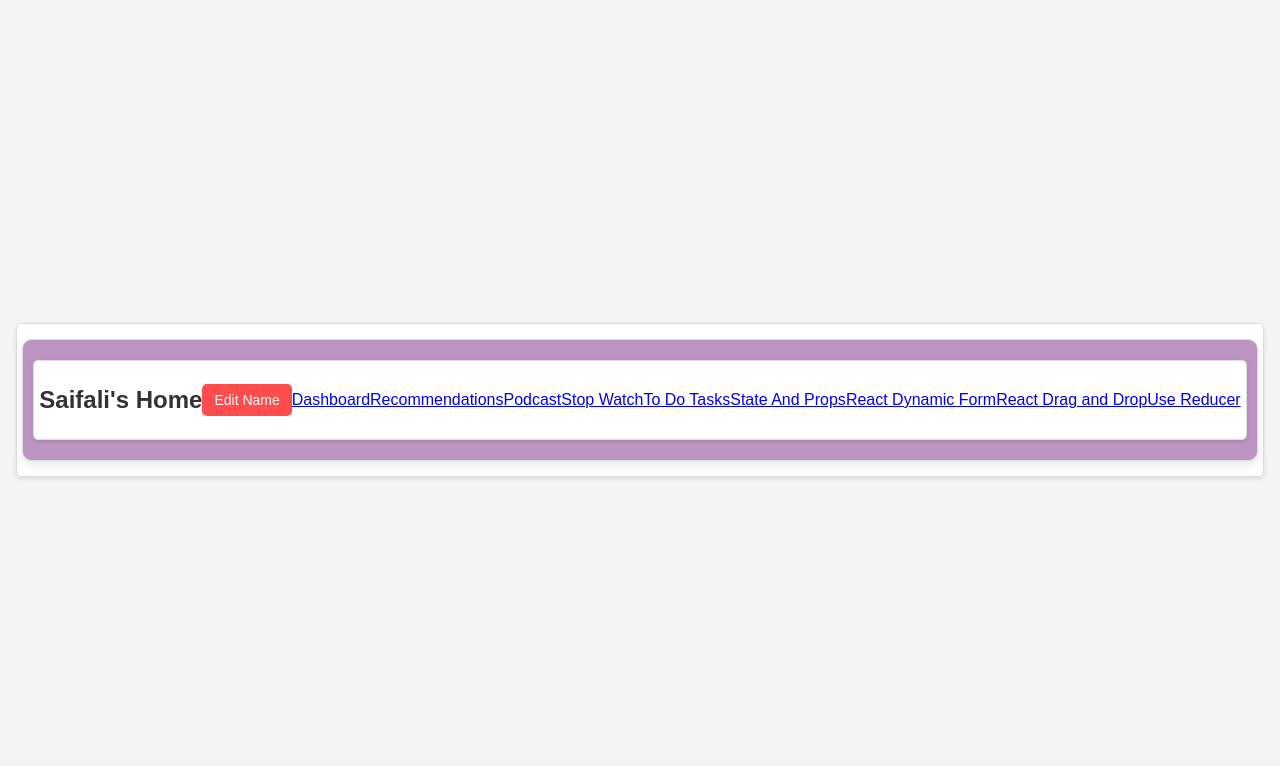
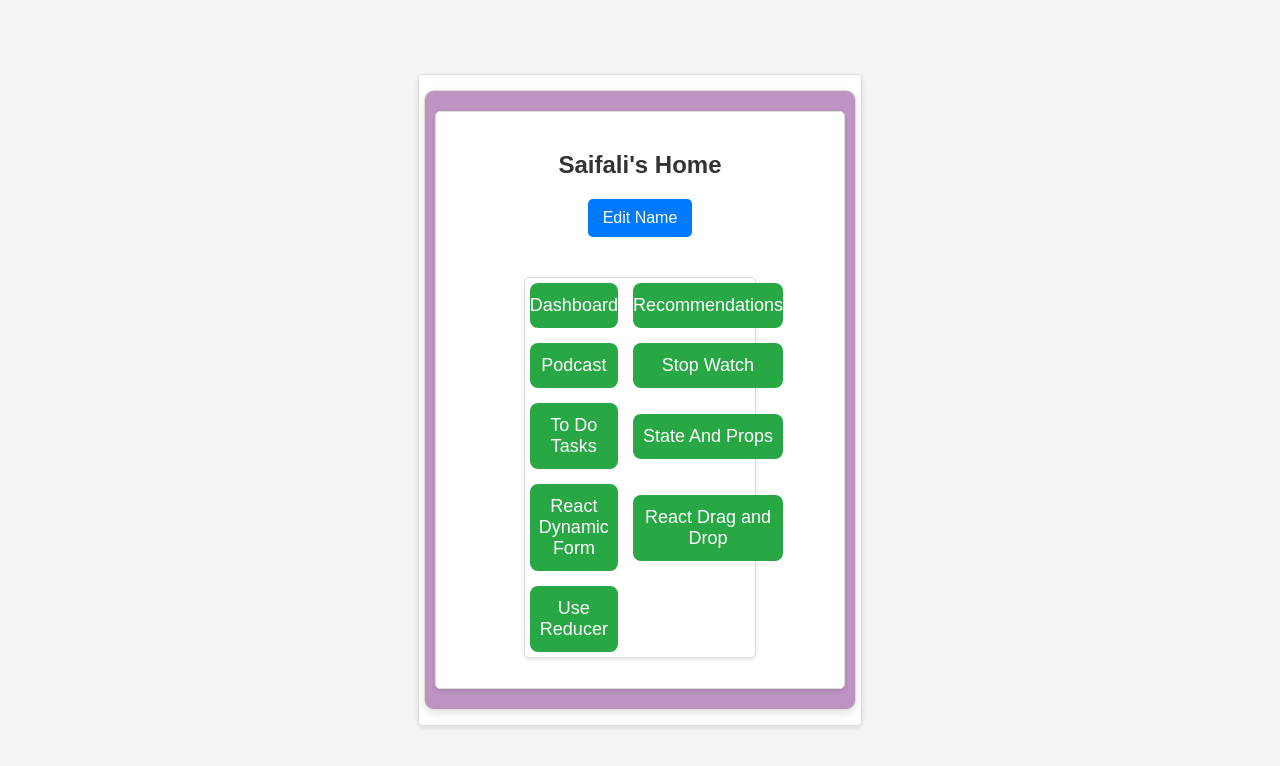
Before and after one commit to sakshipatel29/React-Mini-Projects, a React (Create React App) app in the folder projects/: page / in a window 1280 px wide. Shown: the top 766 px of the page. Built offline with nearby package versions, Linux system fonts and the light colour scheme.

Commit message:
css update

```diff
--- /dev/null
+++ b/projects/src/components/Home.css
@@ -0,0 +1,67 @@
+/* Home.css */
+
+.home-container {
+    display: flex;
+    flex-direction: column;
+    align-items: center;
+    text-align: center;
+    padding: 20px;
+    font-family: Arial, sans-serif;
+}
+
+h2 {
+    font-size: 24px;
+    color: #333;
+    margin-bottom: 20px;
+}
+
+.edit-button {
+    padding: 10px 15px;
+    font-size: 16px;
+    color: #fff;
+    background-color: #007bff;
+    border: none;
+    border-radius: 5px;
+    cursor: pointer;
+    margin-bottom: 20px;
+    transition: background 0.3s ease;
+}
+
+.edit-button:hover {
+    background-color: #0056b3;
+}
+
+.links-grid {
+    display: grid;
+    grid-template-columns: repeat(2, 1fr);
+    grid-template-rows: repeat(3, auto);
+    gap: 15px;
+    width: 60%;
+    max-width: 500px;
+    margin-top: 20px;
+}
+
+.nav-link {
+    display: flex;
+    align-items: center;
+    justify-content: center;
+    text-decoration: none;
+    font-size: 18px;
+    color: white;
+    background-color: #28a745;
+    padding: 12px 0;
+    border-radius: 8px;
+    transition: background 0.3s ease, transform 0.2s ease;
+}
+
+.nav-link:hover {
+    background-color: #218838;
+    transform: scale(1.05);
+}
+
+@media (max-width: 600px) {
+    .links-grid {
+        grid-template-columns: 1fr;
+        grid-template-rows: auto;
+    }
+}
--- a/projects/src/components/Home.js
+++ b/projects/src/components/Home.js
@@ -1,23 +1,26 @@
 import React, { useContext } from 'react';
 import { UserContext } from '../contexts/UserContext';
 import { Link } from 'react-router-dom';
+import './Home.css';
 
 
 export const Home = () => {
     const [user, setUser] = useContext(UserContext);
     return (
-        <div>
-        <h2>{user}'s Home</h2>
-        <button onClick={() => setUser("Somu")}>Edit Name</button>
-        <Link to="/dashboard">Dashboard</Link>
-        <Link to="/recommendations">Recommendations</Link>
-        <Link to="/podcast">Podcast</Link>
-        <Link to="/stopwatch">Stop Watch</Link>
-        <Link to="/todotask">To Do Tasks</Link>
-        <Link to="/stateandprops">State And Props</Link>
-        <Link to="/reactform">React Dynamic Form</Link>
-        <Link to="/reactdnd">React Drag and Drop</Link>
-        <Link to="/usereducer">Use Reducer</Link>
+        <div className="home-container">
+            <h2>{user}'s Home</h2>
+            <button className="edit-button" onClick={() => setUser("Somu")}>Edit Name</button>
+            <div className="links-grid">
+                <Link to="/dashboard" className="nav-link">Dashboard</Link>
+                <Link to="/recommendations" className="nav-link">Recommendations</Link>
+                <Link to="/podcast" className="nav-link">Podcast</Link>
+                <Link to="/stopwatch" className="nav-link">Stop Watch</Link>
+                <Link to="/todotask" className="nav-link">To Do Tasks</Link>
+                <Link to="/stateandprops" className="nav-link">State And Props</Link>
+                <Link to="/reactform" className="nav-link">React Dynamic Form</Link>
+                <Link to="/reactdnd" className="nav-link">React Drag and Drop</Link>
+                <Link to="/usereducer" className="nav-link">Use Reducer</Link>
+            </div>
         </div>
     )
 }
```
